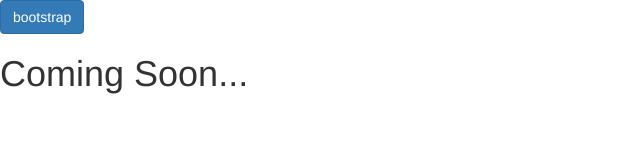
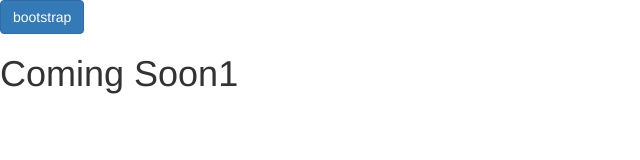
Before and after one commit to samba425/samba425.github.io, a plain HTML site: page index.html in a window 1280 px wide. Shown: the full height of the page, 0-640 px from the left. Drawn offline with nearby package versions, Linux system fonts and the light colour scheme.

Commit message:
Update index.html

```diff
--- a/index.html
+++ b/index.html
@@ -8,7 +8,7 @@
 
 <body>
 	<button class="btn btn-primary">bootstrap</button>
-	<h1>Coming Soon...</h1>
+	<h1>Coming Soon1</h1>
 </body>
 
 </html>
```
